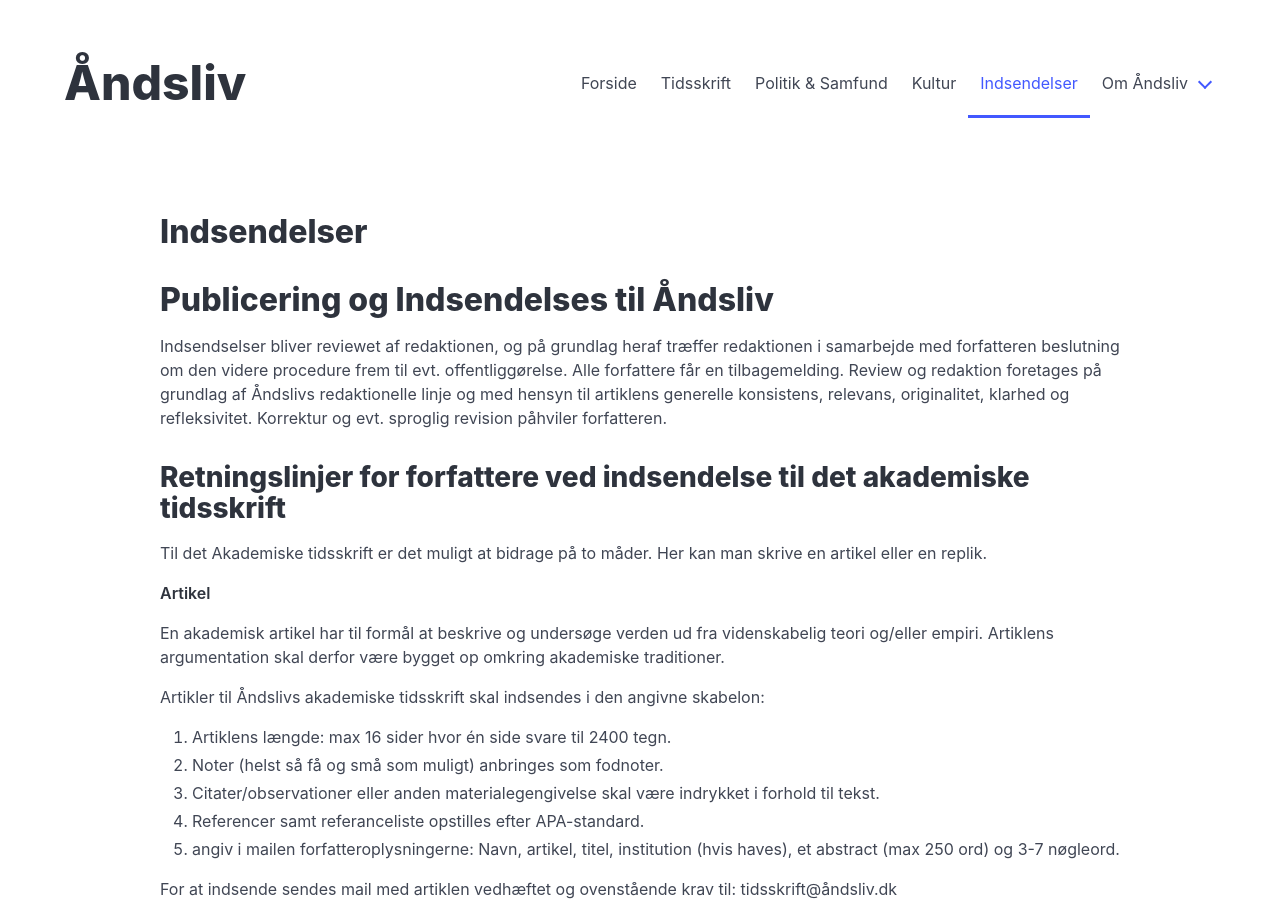
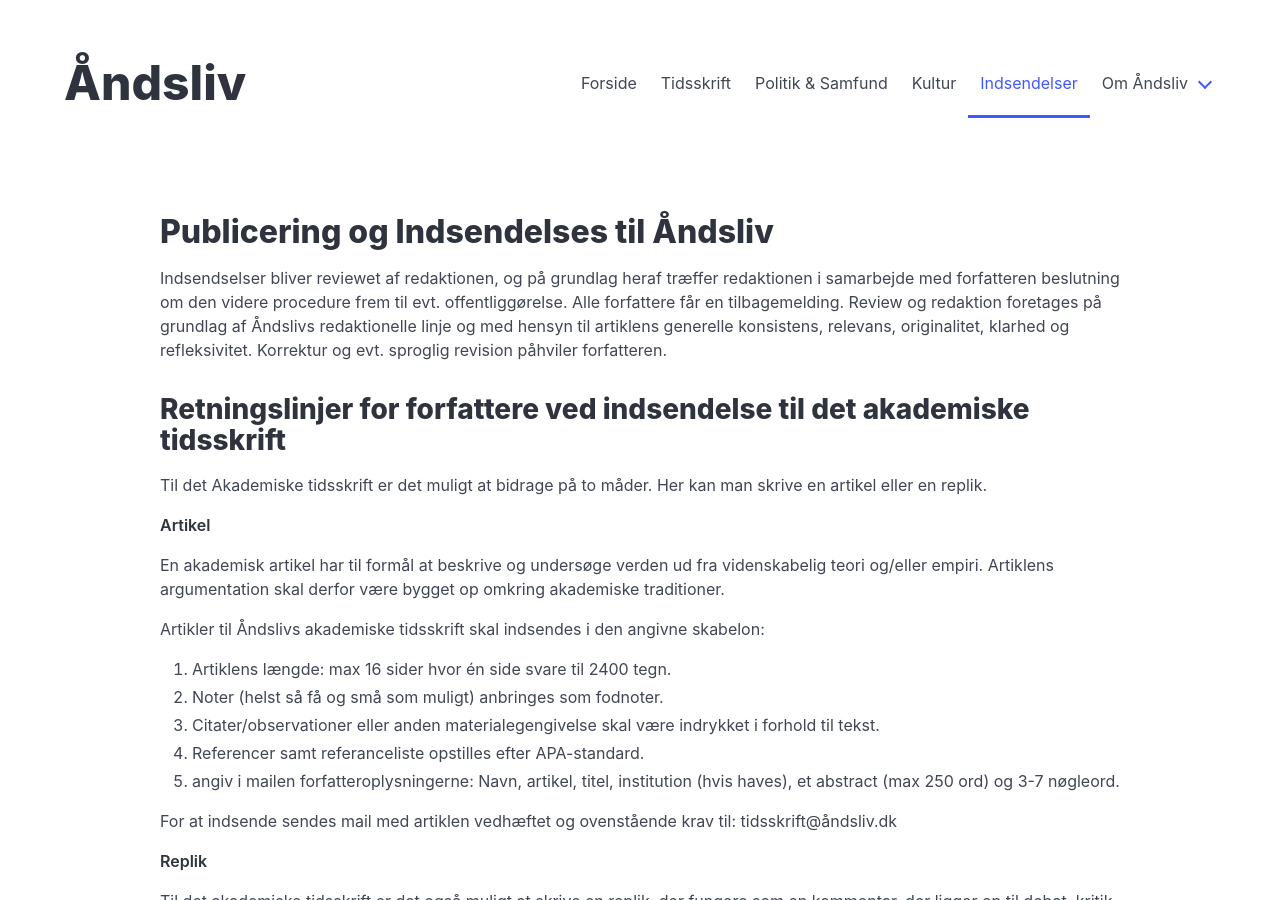
Before and after one commit to Aandsliv/aandsliv, a Jekyll site: the page built from src/indsendelser.md, in a window 1280 px wide and 900 px high. Built offline with Jekyll 4.4.1, drawn with Linux system fonts in a browser that asks for light colours.

Commit message:
Update indsendelser.md (#121)

```diff
--- a/src/indsendelser.md
+++ b/src/indsendelser.md
@@ -1,9 +1,7 @@
 ---
 layout: infopage
-title: Indsendelser
+title: Publicering og Indsendelses til Åndsliv
 ---
-
-# Publicering og Indsendelses til Åndsliv
 
 Indsendselser bliver reviewet af  redaktionen, og på grundlag heraf træffer redaktionen i samarbejde med forfatteren beslutning om den videre procedure frem til evt. offentliggørelse. Alle forfattere får en tilbagemelding. Review og redaktion foretages på grundlag af Åndslivs redaktionelle linje og med hensyn til artiklens generelle konsistens, relevans, originalitet, klarhed og refleksivitet.
 Korrektur og evt. sproglig revision påhviler forfatteren.
```
